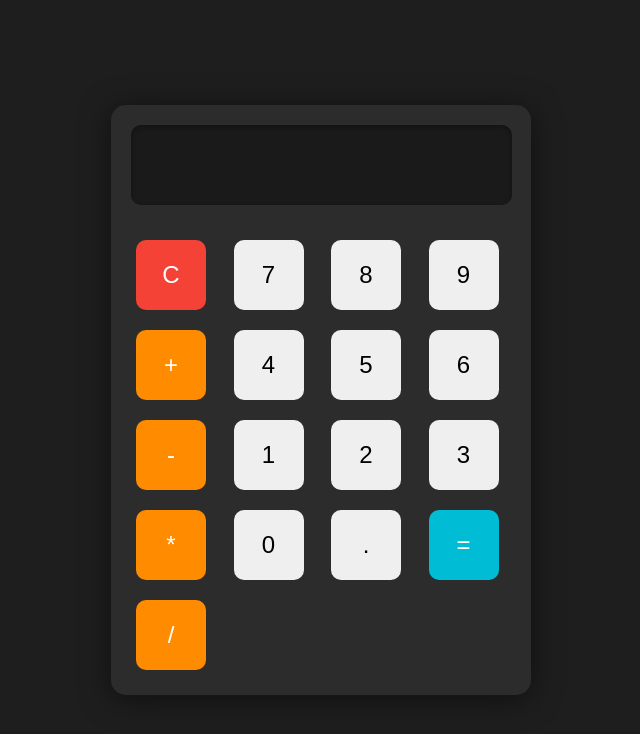
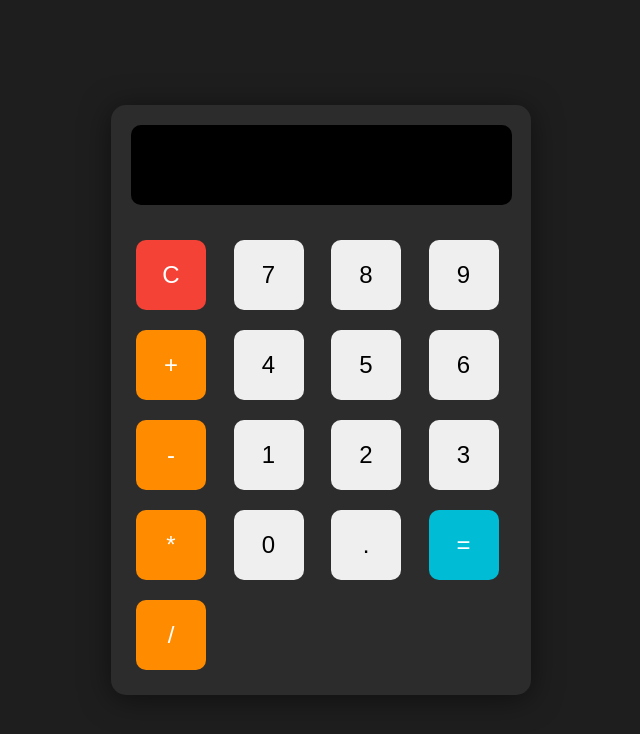
Before and after one commit to Romulo-de-Jesus/Versionamento-de-Codigo-Romulo-de-Jesus, a plain HTML site: page Romulo_de_Jesus_Fernandes/index.html in a window 1280 px wide. Shown: the whole page, without its empty margins (319-959 px from the left). Drawn offline with Linux system fonts and the light colour scheme.

Commit message:
alteração da cor do display para facilitar a leitura

```diff
--- a/Romulo_de_Jesus_Fernandes/index.html
+++ b/Romulo_de_Jesus_Fernandes/index.html
@@ -32,7 +32,7 @@
             padding: 10px;
             border: none;
             border-radius: 10px;
-            background-color: #1a1a1a; /* Fundo do display */
+            background-color: #000; /* Fundo do display */
             color: #fff; /* Texto branco */
             box-shadow: inset 0 2px 5px rgba(0, 0, 0, 0.3); /* Sombra interna */
         }
```
